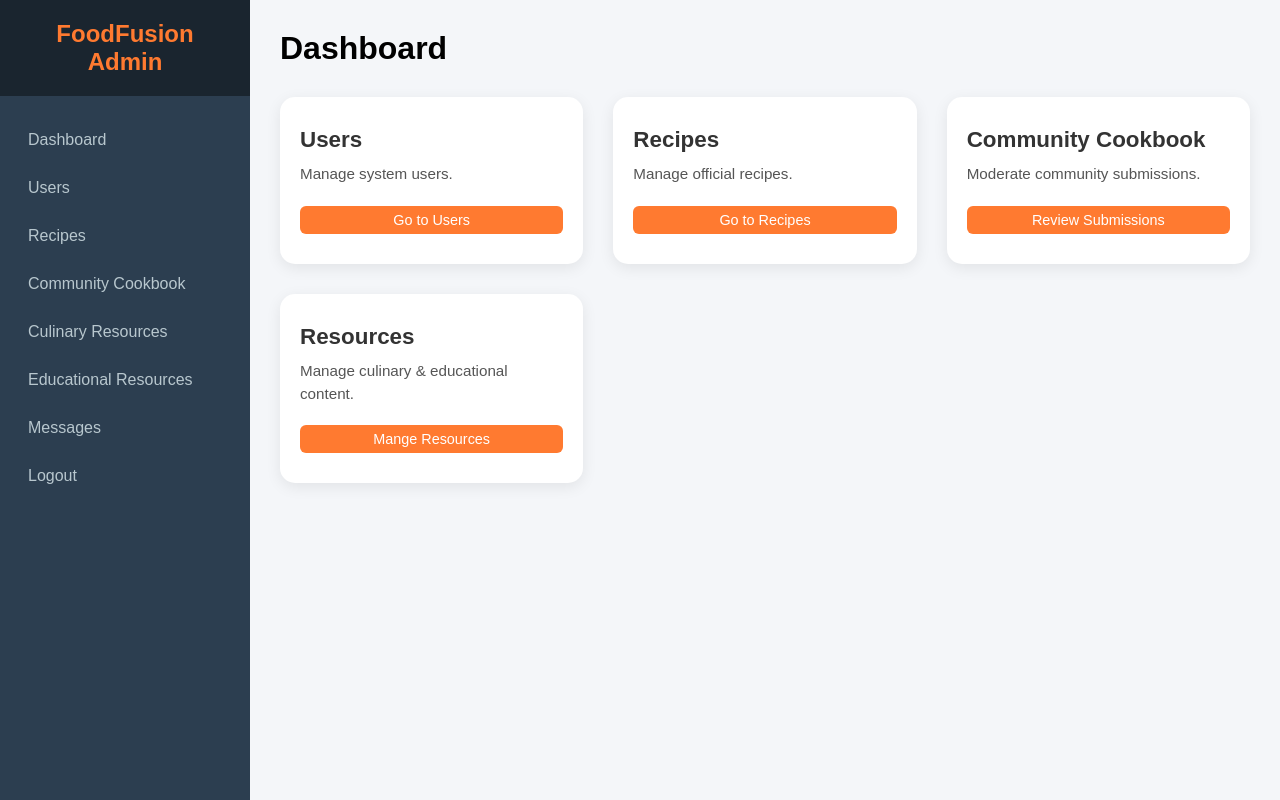
After one commit to kyawzinwindev/FoodFusionApp, a PHP site: page /admin/dashboard.php in a window 1280 px wide. The commit adds this page. Run offline with PHP 8.4, Linux system fonts and the light colour scheme; the visitor is signed in with stand-in values (Sample User, id 1).

Commit message:
feat: add admin dashboard design

```diff
--- /dev/null
+++ b/admin/dashboard.php
@@ -0,0 +1,63 @@
+<?php
+// Simple session check
+include("../database/config.php");
+// In a real app, check if user is admin. unique logic here or just assuming logged in is enough for demo.
+if (!isset($_SESSION['id'])) {
+    header("Location: ../index.php");
+    exit();
+}
+?>
+<!DOCTYPE html>
+<html lang="en">
+<head>
+    <meta charset="UTF-8">
+    <title>Admin Dashboard</title>
+    <link rel="stylesheet" href="../css/style.css">
+    <link rel="stylesheet" href="../css/admin.css">
+</head>
+<body class="admin-body">
+
+    <?php include("sidebar.php"); ?>
+
+    <div class="main-content">
+        <button class="admin-hamburger" id="adminBurger">☰</button>
+
+        <div class="admin-header">
+            <h1>Dashboard</h1>
+        </div>
+
+        <div class="card-grid">
+            <div class="card">
+                <div class="card-body">
+                    <h3>Users</h3>
+                    <p>Manage system users.</p>
+                    <a href="users.php" class="btn-link">Go to Users</a>
+                </div>
+            </div>
+            <div class="card">
+                <div class="card-body">
+                    <h3>Recipes</h3>
+                    <p>Manage official recipes.</p>
+                    <a href="recipes.php" class="btn-link">Go to Recipes</a>
+                </div>
+            </div>
+            <div class="card">
+                <div class="card-body">
+                    <h3>Community Cookbook</h3>
+                    <p>Moderate community submissions.</p>
+                    <a href="community_cookbook.php" class="btn-link">Review Submissions</a>
+                </div>
+            </div>
+            <div class="card">
+                <div class="card-body">
+                    <h3>Resources</h3>
+                    <p>Manage culinary & educational content.</p>
+                    <a href="culinary_resources.php" class="btn-link">Mange Resources</a>
+                </div>
+            </div>
+        </div>
+    </div>
+
+    <script src="../js/admin.js"></script>
+</body>
+</html>
--- /dev/null
+++ b/admin/sidebar.php
@@ -0,0 +1,17 @@
+<div class="sidebar" id="adminSidebar">
+    <div class="sidebar-header">
+        <h2>FoodFusion Admin</h2>
+
+    </div>
+    <ul class="sidebar-menu">
+        <li><a href="dashboard.php">Dashboard</a></li>
+        <li><a href="users.php">Users</a></li>
+        <li><a href="recipes.php">Recipes</a></li>
+        <li><a href="community_cookbook.php">Community Cookbook</a></li>
+        <li><a href="culinary_resources.php">Culinary Resources</a></li>
+        <li><a href="educational_resources.php">Educational Resources</a></li>
+        <li><a href="messages.php">Messages</a></li>
+
+        <li><a href="../controllers/logout_controller.php">Logout</a></li>
+    </ul>
+</div>
--- a/css/admin.css
+++ b/css/admin.css
@@ -5,67 +5,6 @@ body.admin-body {
     background: #f4f6f9;
 }
 
-body {
-  display: flex;
-  justify-content: center;
-  align-items: center;
-  height: 100vh;
-  background-color: #f4f4f4;
-}
-.login-box {
-  background: white;
-  padding: 40px;
-  border-radius: 8px;
-  box-shadow: 0 4px 10px rgba(0, 0, 0, 0.1);
-  width: 100%;
-  max-width: 400px;
-}
-.login-box h2 {
-  text-align: center;
-  margin-bottom: 20px;
-  color: #333;
-}
-.form-group {
-  margin-bottom: 15px;
-}
-.form-group label {
-  display: block;
-  margin-bottom: 5px;
-  color: #666;
-}
-.form-input {
-  width: 100%;
-  padding: 10px;
-  border: 1px solid #ddd;
-  border-radius: 4px;
-  box-sizing: border-box;
-}
-.submit-btn {
-  width: 100%;
-  padding: 10px;
-  background: #2c3e50;
-  color: white;
-  border: none;
-  border-radius: 4px;
-  cursor: pointer;
-  font-size: 16px;
-}
-.submit-btn:hover {
-  background: #34495e;
-}
-.error {
-  color: #e74c3c;
-  margin-bottom: 15px;
-  text-align: center;
-}
-.back-link {
-  display: block;
-  text-align: center;
-  margin-top: 15px;
-  color: #666;
-  text-decoration: none;
-  font-size: 14px;
-}
 
 /* Sidebar */
 .sidebar {
@@ -87,7 +26,7 @@ body {
 }
 
 .sidebar-header h2 {
-  color: #ff7a30;
+    color: #FF7A30;
     font-size: 1.5rem;
 }
 
@@ -122,7 +61,7 @@ body {
 .sidebar-menu li a.active {
     background: #34495e;
     color: white;
-  border-left-color: #ff7a30;
+    border-left-color: #FF7A30;
 }
 
 /* Main Content */
@@ -153,7 +92,7 @@ body {
     background: white;
     border-radius: 8px;
     overflow: hidden;
-  box-shadow: 0 2px 10px rgba(0, 0, 0, 0.05);
+    box-shadow: 0 2px 10px rgba(0,0,0,0.05);
 }
 
 .admin-table th,
@@ -164,7 +103,7 @@ body {
 }
 
 .admin-table th {
-  background: #ff7a30;
+    background: #FF7A30;
     color: white;
     font-weight: 600;
 }
@@ -183,7 +122,7 @@ body {
 
 .admin-btn {
     padding: 10px 20px;
-  background: #ff7a30;
+    background: #FF7A30;
     color: white;
     border-radius: 5px;
     text-decoration: none;
@@ -198,14 +137,8 @@ body {
     margin-right: 5px;
 }
 
-.edit {
-  background: #3498db;
-  color: white;
-}
-.delete {
-  background: #e74c3c;
-  color: white;
-}
+.edit { background: #3498db; color: white; }
+.delete { background: #e74c3c; color: white; }
 
 /* Responsive */
 @media (max-width: 768px) {
```
Also changed, not shown: admin/login.php (+12 -0 lines). Lines whose indentation alone changed are shown as unchanged.
